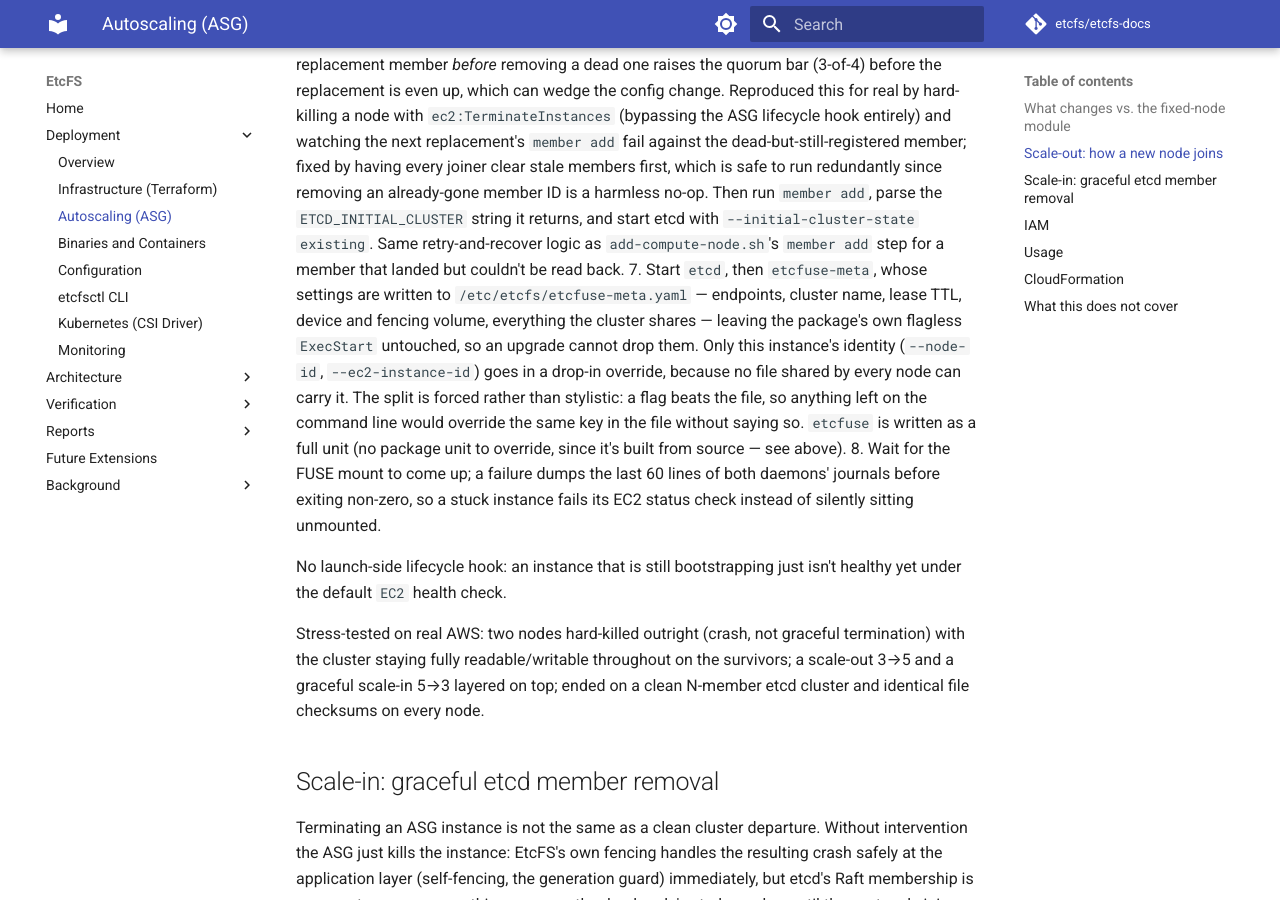
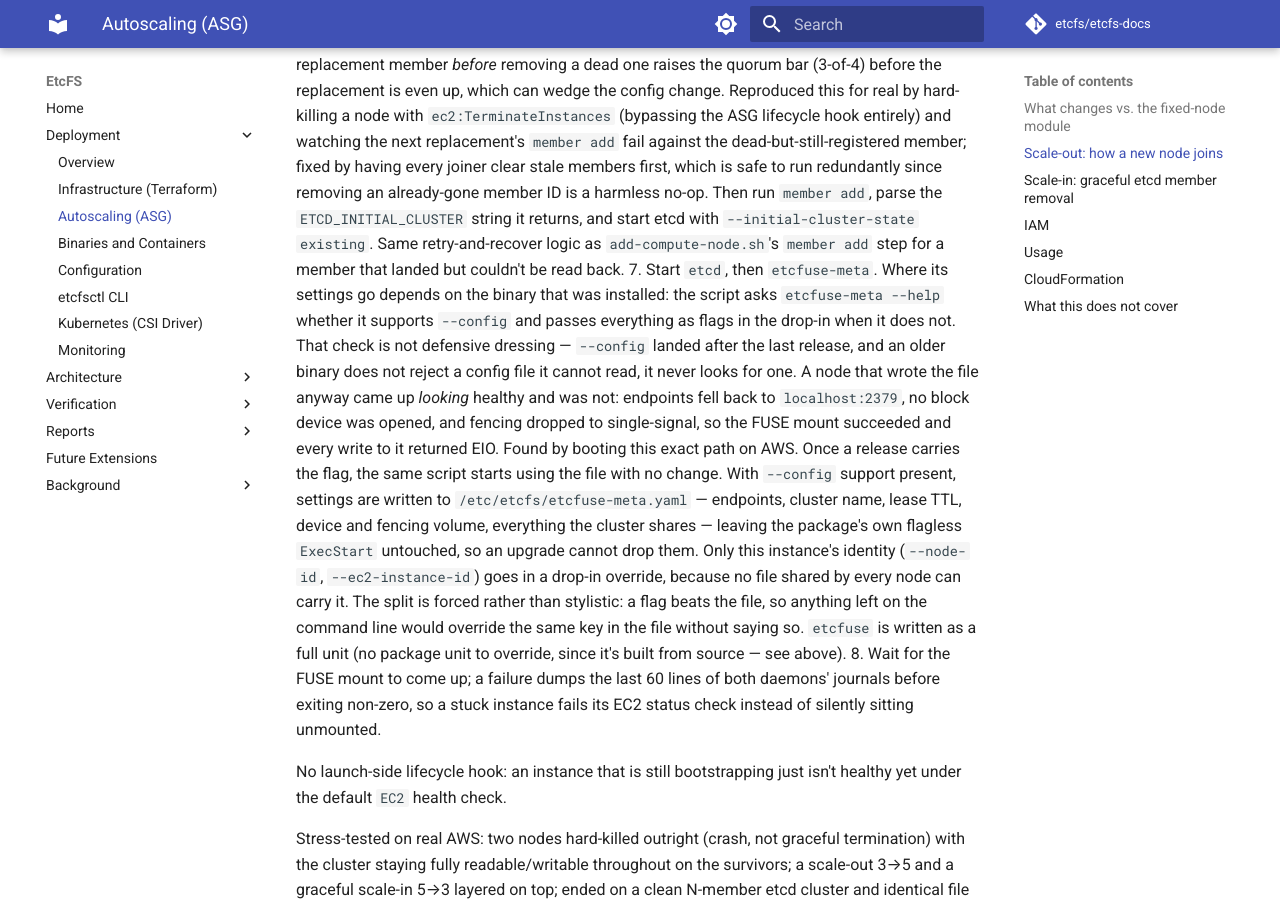
Before and after one commit to etcfs/etcfs-docs, an MkDocs documentation site: the page built from docs/deployment/autoscaling.md, in a window 1280 px wide and 900 px high, scrolled down 2290 px. Built offline with MkDocs 1.6.1 and Material for MkDocs 9.7.7, drawn with Linux system fonts in a browser that asks for light colours; comment, search, counter and statistics services are not loaded.

Commit message:
docs(autoscaling): recorded that user-data falls back to flags on a binary without --config

```diff
--- a/docs/deployment/autoscaling.md
+++ b/docs/deployment/autoscaling.md
@@ -116,7 +116,18 @@ required and stop the node if missing. The steps:
    `--initial-cluster-state existing`. Same retry-and-recover logic as
    `add-compute-node.sh`'s `member add` step for a member that landed but
    couldn't be read back.
-7. Start `etcd`, then `etcfuse-meta`, whose settings are written to
+7. Start `etcd`, then `etcfuse-meta`. Where its settings go depends on the
+   binary that was installed: the script asks `etcfuse-meta --help` whether
+   it supports `--config` and passes everything as flags in the drop-in when
+   it does not. That check is not defensive dressing — `--config` landed
+   after the last release, and an older binary does not reject a config file
+   it cannot read, it never looks for one. A node that wrote the file anyway
+   came up *looking* healthy and was not: endpoints fell back to
+   `localhost:2379`, no block device was opened, and fencing dropped to
+   single-signal, so the FUSE mount succeeded and every write to it returned
+   EIO. Found by booting this exact path on AWS. Once a release carries the
+   flag, the same script starts using the file with no change. With
+   `--config` support present, settings are written to
    `/etc/etcfs/etcfuse-meta.yaml` — endpoints, cluster name, lease TTL,
    device and fencing volume, everything the cluster shares — leaving the
    package's own flagless `ExecStart` untouched, so an upgrade cannot drop
```
